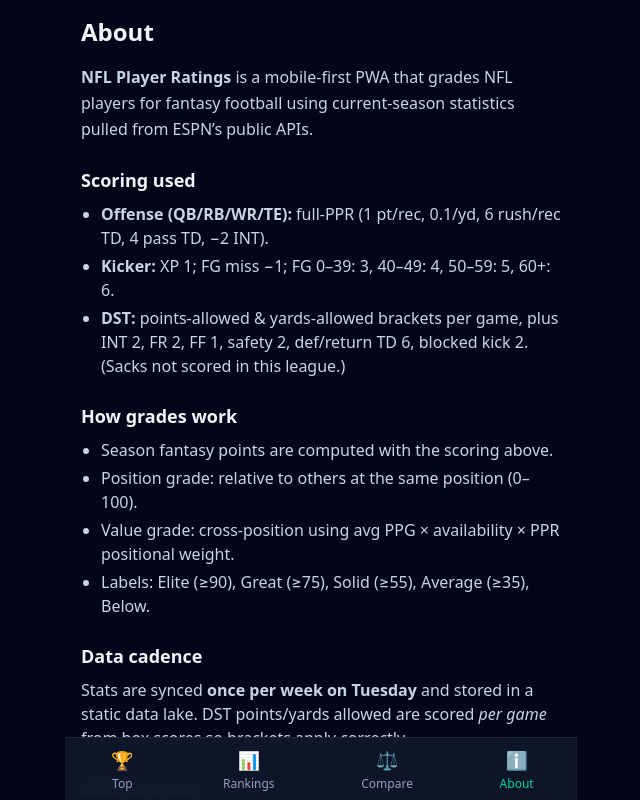
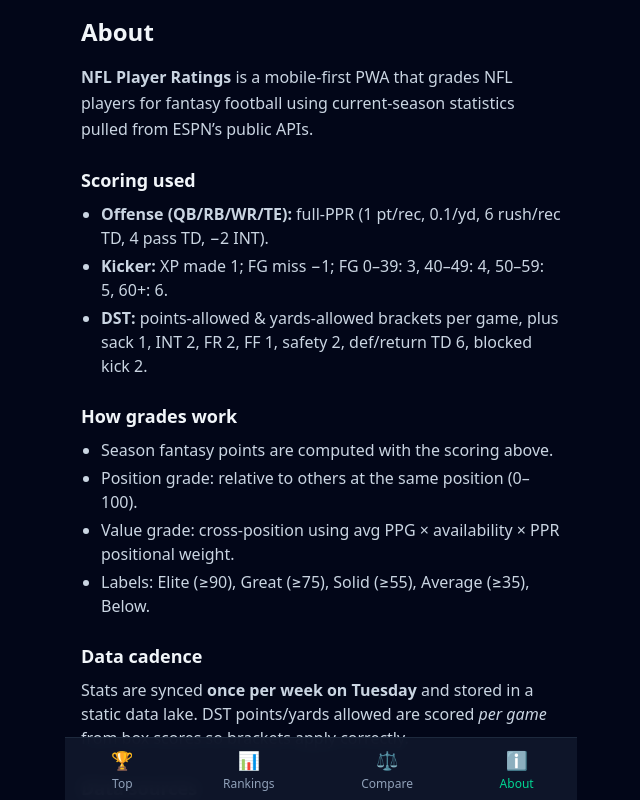
Before and after one commit to tuldom84/nfl-player-ratings, a React (Vite) app: page /nfl-player-ratings/about in a window 1280 px wide. Shown: the whole page, without its empty margins (319-959 px from the left). Built offline with nearby package versions, Linux system fonts and the light colour scheme.

Commit message:
docs: DST includes 1 pt/sack; kicker XP = 1

```diff
--- a/src/features/About.tsx
+++ b/src/features/About.tsx
@@ -15,12 +15,12 @@
           4 pass TD, −2 INT).
         </li>
         <li>
-          <strong>Kicker:</strong> XP 1; FG miss −1; FG 0–39: 3, 40–49: 4, 50–59: 5, 60+: 6.
+          <strong>Kicker:</strong> XP made 1; FG miss −1; FG 0–39: 3, 40–49: 4, 50–59: 5,
+          60+: 6.
         </li>
         <li>
-          <strong>DST:</strong> points-allowed & yards-allowed brackets per game, plus INT 2,
-          FR 2, FF 1, safety 2, def/return TD 6, blocked kick 2. (Sacks not scored in this
-          league.)
+          <strong>DST:</strong> points-allowed & yards-allowed brackets per game, plus sack 1,
+          INT 2, FR 2, FF 1, safety 2, def/return TD 6, blocked kick 2.
         </li>
       </ul>
 
```
